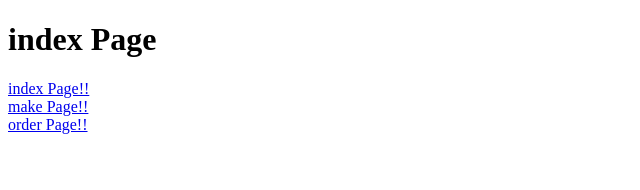
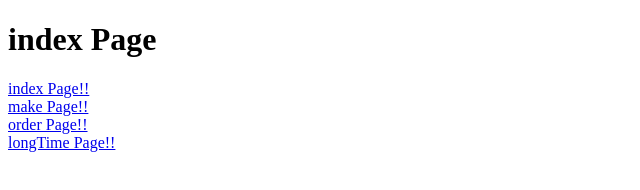
Before and after one commit to qkswl6253/qkswl6253.github.io, a plain HTML site: page index.html in a window 1280 px wide. Shown: the whole page, without its empty margins (0-640 px from the left). Drawn offline with Linux system fonts and the light colour scheme.

Commit message:
Update index.html

```diff
--- a/index.html
+++ b/index.html
@@ -29,5 +29,7 @@
     <a href="./makePage.html">make Page!!</a>
     <br>
     <a href="./orderPage.html">order Page!!</a>
+    <br>
+    <a href="./longTimePage.html">longTime Page!!</a>
 </body>
 </html>
```
